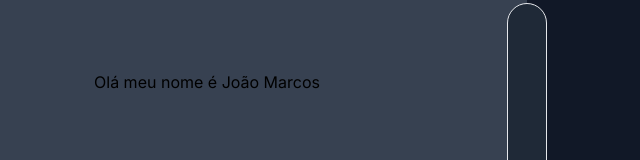
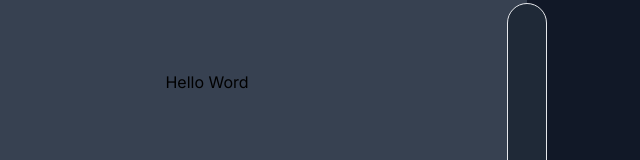
Before and after one commit to darckness/portifolio, a Next.js app: page / in a window 1280 px wide. Shown: the part 197-357 px from the top of the page, without its empty margins (113-753 px from the left). Built offline with nearby package versions, Linux system fonts and the light colour scheme.

Commit message:
chore: Hello word in screen

```diff
--- a/src/app/page.tsx
+++ b/src/app/page.tsx
@@ -5,7 +5,7 @@ export default function Home() {
   return (
    <div className="bg-gray-900 ">
     <div className="bg-gray-700 w-1/2 h-screen">
-      <h1 className="flex absolute top-1/3 left-1/4 -translate-x-1/2">Olá meu nome é João Marcos</h1>
+      <h1 className="flex absolute top-1/3 left-1/4 -translate-x-1/2">Hello Word</h1>
     <div className="rounded-full h-2/4 w-10 bg-gray-800 absolute top-1/4 left-1/2 transform -translate-x-1/2 transition-transform-color border duration-1000 hover:scale-150 hover:bg-gray-400 hover:w-20">
     </div>
     </div>
```
